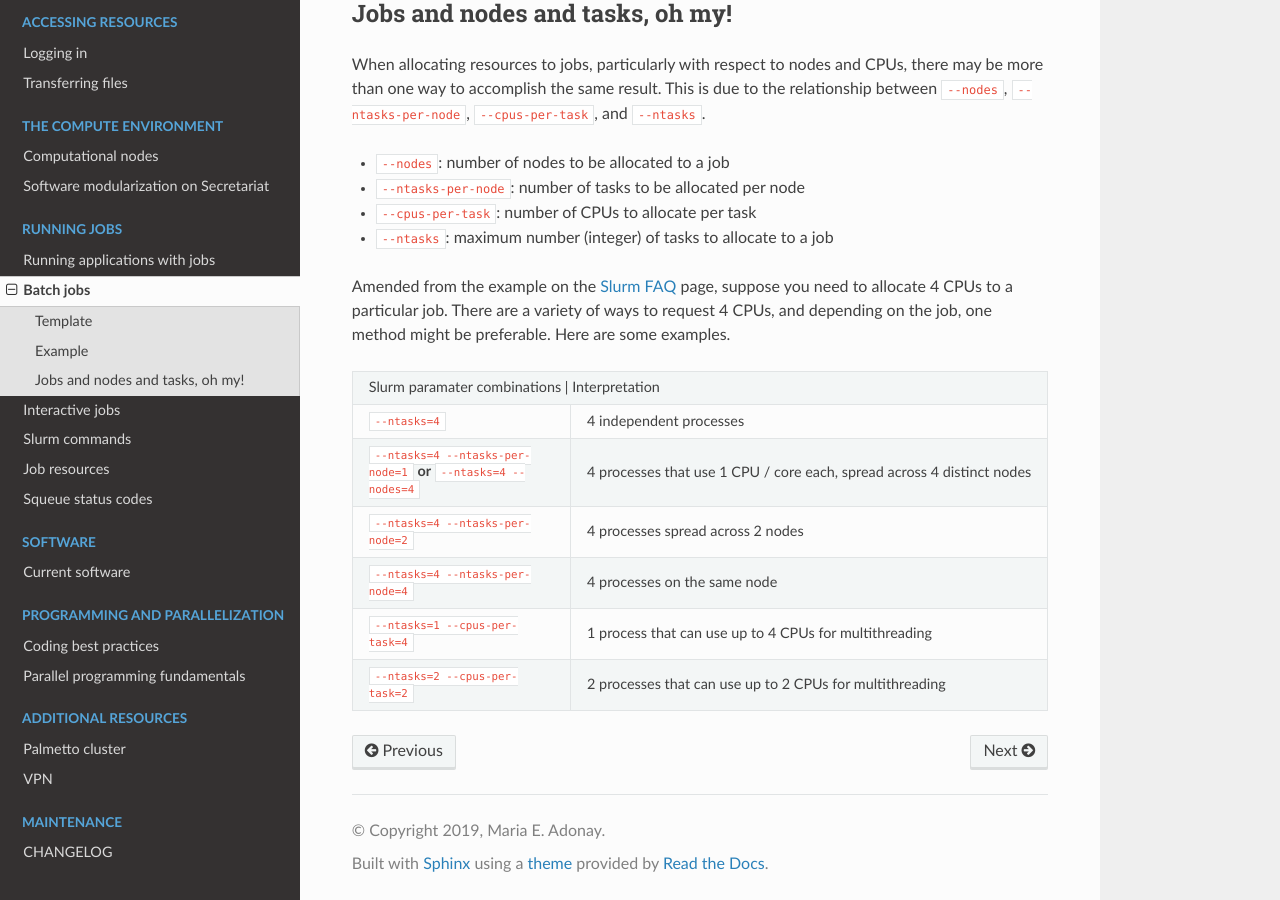
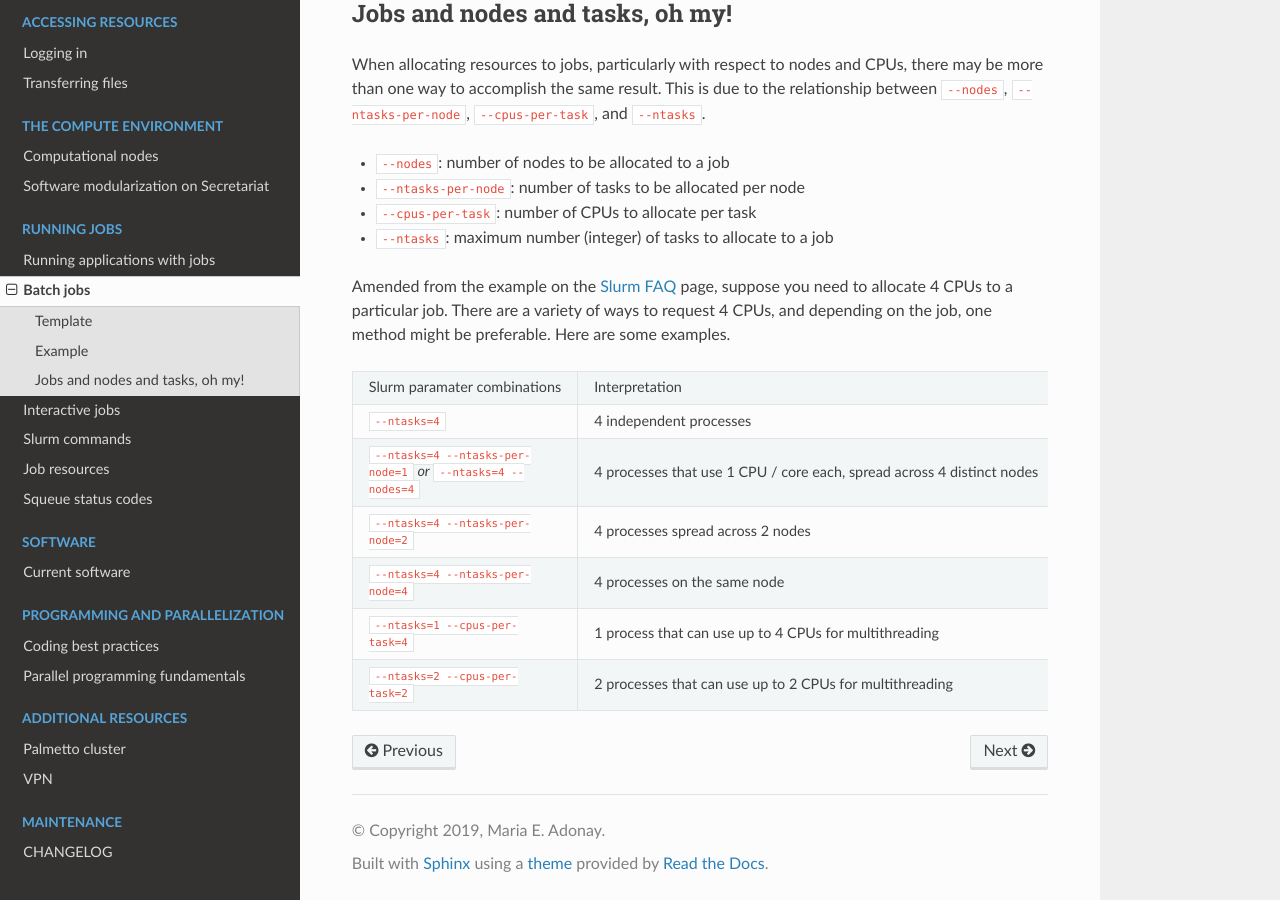
Before and after one commit to amalgamaria/secretariat, a Sphinx documentation site: the page built from docs/running-jobs/batch-jobs.rst, in a window 1280 px wide and 900 px high, scrolled down 2218 px. Built offline with Sphinx 7.4.7 and the Read the Docs theme 2.0.0, drawn with Linux system fonts in a browser that asks for light colours.

Commit message:
Update content v10

```diff
--- a/docs/running-jobs/batch-jobs.rst
+++ b/docs/running-jobs/batch-jobs.rst
@@ -115,13 +115,13 @@ When allocating resources to jobs, particularly with respect to nodes and CPUs,
 
 Amended from the example on the `Slurm FAQ`_ page, suppose you need to allocate 4 CPUs to a particular job. There are a variety of ways to request 4 CPUs, and depending on the job, one method might be preferable. Here are some examples.
 
-+---------------------------------------+-----------------------------------------------------------------------------------------------+
++-----------------------------------------------+---------------------------------------------------------------------------------------+
 | Slurm paramater combinations			| Interpretation									|
 +-----------------------------------------------+---------------------------------------------------------------------------------------+
 | ``--ntasks=4``				| 4 independent processes								|
 +-----------------------------------------------+---------------------------------------------------------------------------------------+
 | ``--ntasks=4 --ntasks-per-node=1``		| 4 processes that use 1 CPU / core each, spread across 4 distinct nodes		|
-| **or**					|											|
+| *or*						|											|
 | ``--ntasks=4 --nodes=4``			|											|
 +-----------------------------------------------+---------------------------------------------------------------------------------------+
 | ``--ntasks=4 --ntasks-per-node=2``		| 4 processes spread across 2 nodes							|
```
